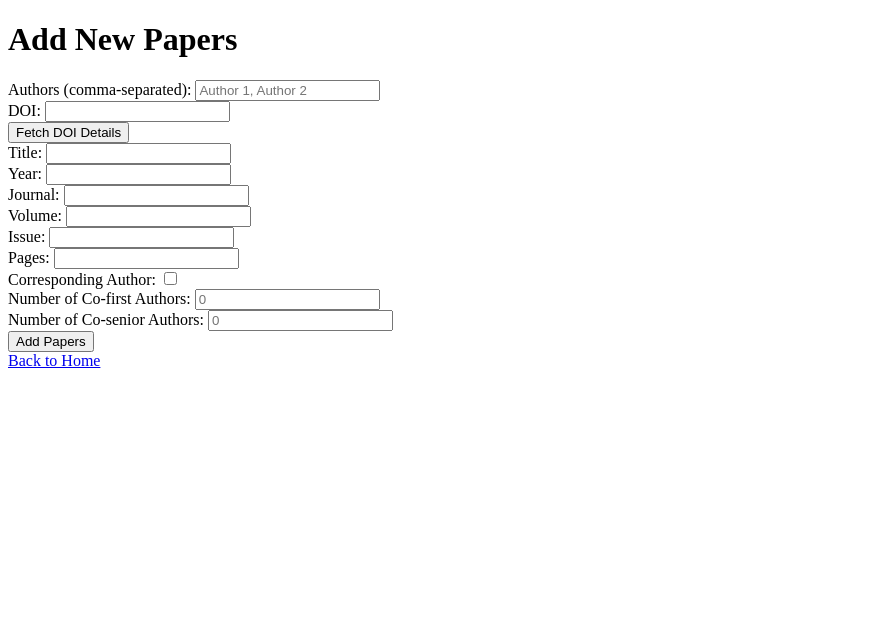
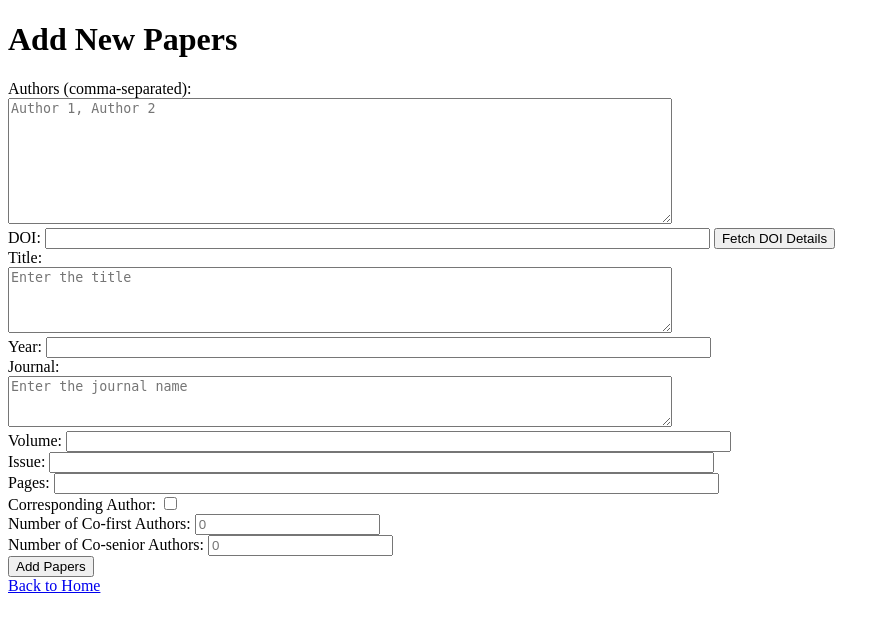
Before and after one commit to jlessler/CVBuilder, a Flask app: page /add/papers in a window 1280 px wide. Shown: the top 632 px of the page, without its empty margins (0-890 px from the left). Run offline with Flask 3, Linux system fonts and the light colour scheme.

Commit message:
Improved a few display things in the web interface and fixed a some issues around corresponding authorship in the export to yaml.

```diff
--- a/sql_db/templates/add_ref.html
+++ b/sql_db/templates/add_ref.html
@@ -26,13 +26,13 @@
                 }
 
                 const data = await response.json();
-                document.querySelector("input[name='title']").value = data.title || "";
+                document.querySelector("textarea[name='title']").value = data.title || "";
                 document.querySelector("input[name='year']").value = data.year || "";
-                document.querySelector("input[name='journal']").value = data.journal || "";
+                document.querySelector("textarea[name='journal']").value = data.journal || "";
                 document.querySelector("input[name='volume']").value = data.volume || "";
                 document.querySelector("input[name='issue']").value = data.issue || "";
                 document.querySelector("input[name='pages']").value = data.pages || "";
-                document.querySelector("input[name='authors']").value = data.authors || "";
+                document.querySelector("textarea[name='authors']").value = data.authors || "";
             } catch (error) {
                 alert("An error occurred while fetching DOI details.");
                 console.error(error);
@@ -43,25 +43,25 @@
 <body>
     <h1>Add New {{ ref_type | capitalize }}</h1>
     <form method="post">
-        <label>Authors (comma-separated):</label>
-        <input type="text" name="authors" placeholder="Author 1, Author 2"><br>
+        <label>Authors (comma-separated):</label><br>
+        <textarea name="authors" rows="8" cols="80" placeholder="Author 1, Author 2"></textarea><br>
 
         {% if ref_type in ["papers", "preprints"] %}
             <label>DOI:</label>
-            <input type="text" name="doi"><br>
+            <input type="text" name="doi" size="80">
             <button type="button" onclick="fetchDOIDetails()">Fetch DOI Details</button><br>
-            <label>Title:</label>
-            <input type="text" name="title" required><br>
+            <label>Title:</label><br>
+            <textarea name="title" rows="4" cols="80" placeholder="Enter the title"></textarea><br>
             <label>Year:</label>
-            <input type="text" name="year" required><br>
-            <label>Journal:</label>
-            <input type="text" name="journal"><br>
+            <input type="text" name="year" required size="80"><br>
+            <label>Journal:</label><br>
+            <textarea name="journal" rows="3" cols="80" placeholder="Enter the journal name"></textarea><br>
             <label>Volume:</label>
-            <input type="text" name="volume"><br>
+            <input type="text" name="volume" size="80"><br>
             <label>Issue:</label>
-            <input type="text" name="issue"><br>
+            <input type="text" name="issue" size="80"><br>
             <label>Pages:</label>
-            <input type="text" name="pages"><br>
+            <input type="text" name="pages" size="80"><br>
             <label>Corresponding Author:</label>
             <input type="checkbox" name="corr" value="yes"><br>
             <label>Number of Co-first Authors:</label>
@@ -69,26 +69,26 @@
             <label>Number of Co-senior Authors:</label>
             <input type="number" name="coseniors" min="0" placeholder="0"><br>
         {% elif ref_type == "chapters" %}
-            <label>Title:</label>
-            <input type="text" name="title" required><br>
-            <label>Authors:</label>
-            <input type="text" name="authors"><br>
+            <label>Title:</label><br>
+            <textarea name="title" rows="4" cols="80" placeholder="Enter the title"></textarea><br>
+            <label>Authors:</label><br>
+            <textarea name="authors" rows="8" cols="80" placeholder="Author 1, Author 2"></textarea><br>
             <label>Publisher:</label>
-            <input type="text" name="publisher"><br>
+            <input type="text" name="publisher" size="80"><br>
         {% elif ref_type == "letters" %}
-            <label>Title:</label>
-            <input type="text" name="title" required><br>
-            <label>Authors:</label>
-            <input type="text" name="authors"><br>
+            <label>Title:</label><br>
+            <textarea name="title" rows="4" cols="80" placeholder="Enter the title"></textarea><br>
+            <label>Authors:</label><br>
+            <textarea name="authors" rows="8" cols="80" placeholder="Author 1, Author 2"></textarea><br>
             <label>DOI:</label>
-            <input type="text" name="doi"><br>
+            <input type="text" name="doi" size="80"><br>
         {% elif ref_type == "scimeetings" %}
-            <label>Title:</label>
-            <input type="text" name="title" required><br>
+            <label>Title:</label><br>
+            <textarea name="title" rows="4" cols="80" placeholder="Enter the title"></textarea><br>
             <label>Type:</label>
-            <input type="text" name="type"><br>
+            <input type="text" name="type" size="80"><br>
             <label>Conference:</label>
-            <input type="text" name="conference"><br>
+            <input type="text" name="conference" size="80"><br>
         {% endif %}
 
         <button type="submit">Add {{ ref_type | capitalize }}</button>
--- a/sql_db/templates/index.html
+++ b/sql_db/templates/index.html
@@ -24,7 +24,7 @@
             <td>
                 {{ ref.authors or '' }}.
                 <strong> {{ ref.title or '' }} </strong> ,
-                <italic>{{ ref.journal or '' }}</italic>
+                <i>{{ ref.journal or '' }}</i>
                 {{ ref.year or 'N/A' }} <br>
                 <a href="https://doi.org/{{ ref.doi }}" target="_blank">{{ ref.doi or '' }}</a>
             </td>
```
Also changed, not shown: sql_db/src/refs_sql_to_yaml.py (+8 -1 lines).
